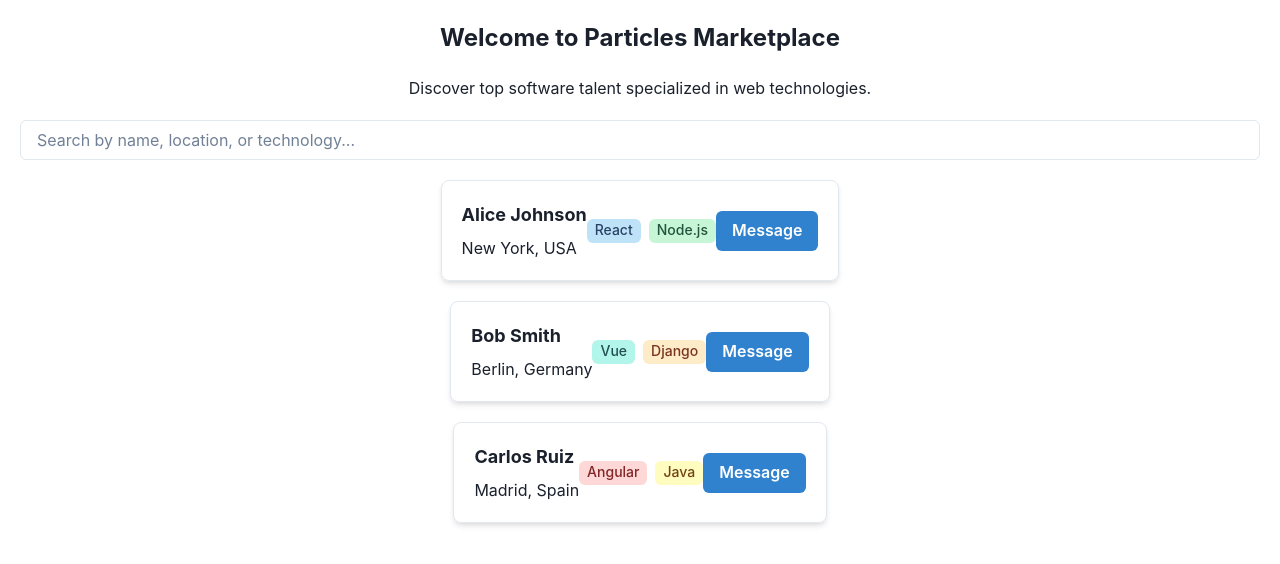
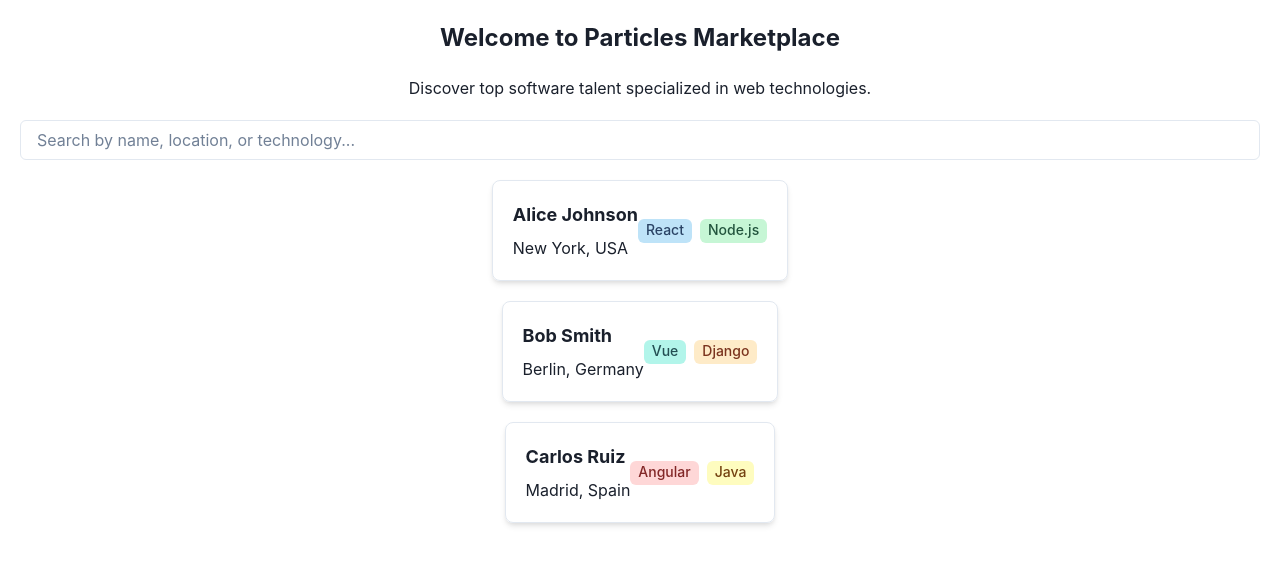
Before and after one commit to GPT-Engineer-App-Dev/digital-skills-hub, a React (Vite) app: page / in a window 1280 px wide. Shown: the top 564 px of the page. Built offline with nearby package versions, Linux system fonts and the light colour scheme.

Commit message:
Removed the message button from developer listings on the Particles marketplace website.

```diff
--- a/src/pages/Index.jsx
+++ b/src/pages/Index.jsx
@@ -46,7 +46,6 @@ const Index = () => {
                 return <Tag key={tech} colorScheme={tagColor}>{tech}</Tag>;
               })}
             </HStack>
-            <Button colorScheme="blue">Message</Button>
           </Flex>
         ))}
       </VStack>
```
